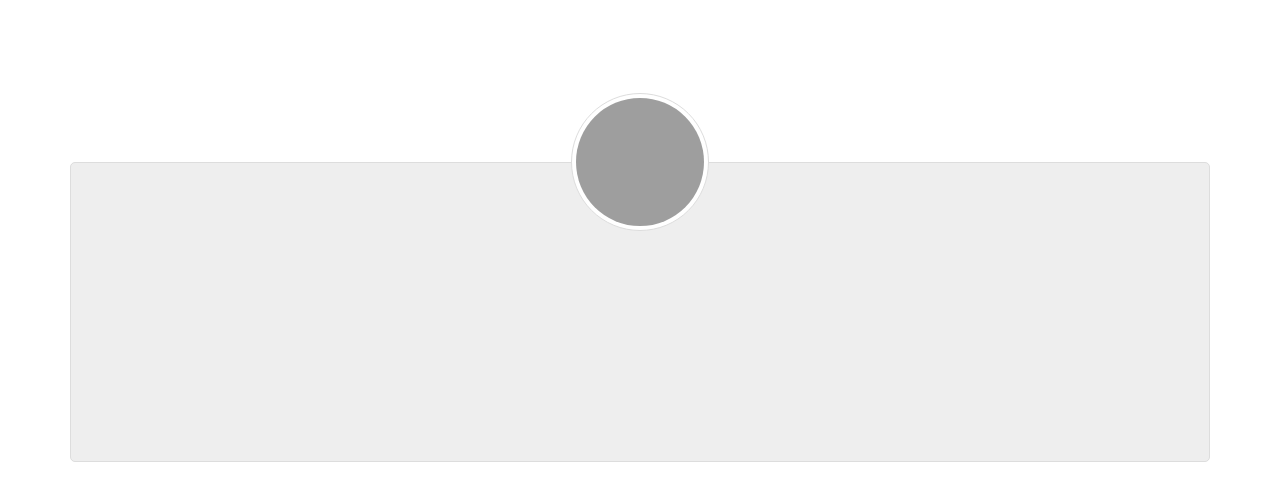
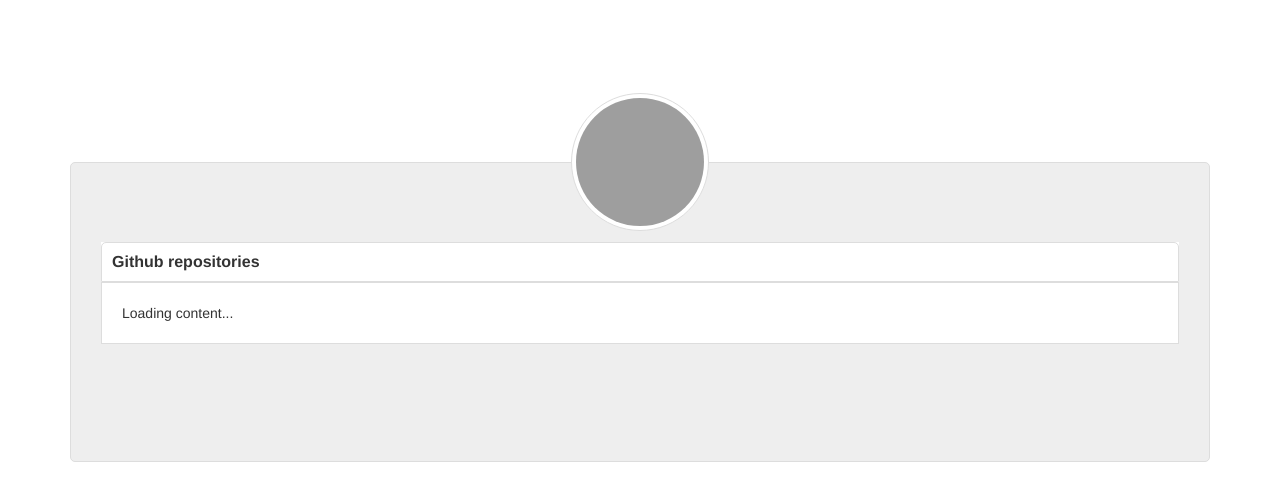
Before and after one commit to guillermobox/guillermobox.github.io, a Jekyll site: the page built from index.html, in a window 1280 px wide. Shown: the top 501 px of the page. Built offline with Jekyll 4.4.1, drawn with Linux system fonts in a browser that asks for light colours; nearby versions of some CDN libraries; grey boxes are pictures that could not be loaded.

Commit message:
Add github repo list

```diff
--- a/_layouts/mainpage.html
+++ b/_layouts/mainpage.html
@@ -3,27 +3,24 @@
 <head>
 <meta charset="utf-8">
 <link rel="stylesheet" href="https://maxcdn.bootstrapcdn.com/bootstrap/3.3.2/css/bootstrap.min.css">
+<link rel="stylesheet" href="base.css">
+<script type="text/javascript" src="https://cdnjs.cloudflare.com/ajax/libs/mustache.js/0.8.1/mustache.min.js"></script>
 <script type="text/javascript" src="https://code.jquery.com/jquery-2.1.3.min.js"></script>
-	<script type="text/javascript" src="https://cdnjs.cloudflare.com/ajax/libs/mustache.js/0.8.1/mustache.js"></script>
-    <style>
-    .thumb-header {
-		height: 69px;
-		margin-top: 162px;
-    }
-	.subcontent {
-		background-color: #eee;
-		min-height: 300px;
-		border: 1px solid #ddd;
-		padding: 10px;
-		padding-top: 79px;
-		border-radius: 5px;
-	}
-    .gravatar {
-		position: relative;
-		left: -50%;
-		top: -69px;
-    }
-    </style>
+<script type="text/javascript" src="script.js"> </script>
+
+<script type="text/html" id="template-github">
+<ul class="github_repolist">
+	[[#repos]]
+	<li class="github_repo">
+		<a class="github_link" href="[[html_url]]">[[name]]</a>
+		[[description]]
+		<div style="float:right">
+			<a href="[[clone_url]]">http</a> or <a href="[[ssh_url]]">ssh</a> clone
+		</div>
+	</li>
+	[[/repos]]
+</ul>
+</script>
 <title>guillermobox.github.io</title>
 </head>
 <body>
--- /dev/null
+++ b/base.css
@@ -0,0 +1,49 @@
+.thumb-header {
+    height: 69px;
+    margin-top: 162px;
+}
+.subcontent {
+    background-color: #eee;
+    min-height: 300px;
+    border: 1px solid #ddd;
+    padding: 10px;
+    padding-top: 79px;
+    border-radius: 5px;
+}
+.gravatar {
+    position: relative;
+    left: -50%;
+    top: -69px;
+}
+
+#github {
+    margin:0px 20px 0px 20px;
+    background-color: white;
+}
+
+#github h3 {
+    cursor: pointer;
+    font-size: medium;
+    font-weight: bold;
+    background-color: #fff;
+    border-radius: 5px 5px 0px 0px;
+    border:1px solid #ddd;
+    margin: 0px;
+    padding: 10px;
+}
+
+ul.github_repolist {
+    border:1px solid #ddd;
+    padding:0px;
+}
+
+li.github_repo {
+    background-color: white;
+    list-style: none;
+    padding: 5px 10px 5px 10px;
+    border-bottom: 1px solid #ddd;
+}
+
+a.github_link {
+    font-weight: bold;
+}
--- a/index.html
+++ b/index.html
@@ -2,29 +2,11 @@
 layout: mainpage
 ---
 
-<div id="git-repos">
-
+<div id="github">
+	<h3 id="github-title">Github repositories</h3>
+	<div id="git-repos">
+		<div style="padding:20px;border:1px solid #ddd;">
+		Loading content...
+		</div>
+	</div>
 </div>
-<script>
-
-function callme(data, status, xhr){
-	var i;
-	window.data = data;
-	for (i = 0; i < data.length; i++) {
-		var elem = data[i];
-		console.log(Mustache.render("<div>{{url}}</div>", data[i]));
-	};
-};
-
-$(document).ready( function () {
-$.ajax({
-		dataType: "json",
-		url: "https://api.github.com/users/guillermobox/repos",
-		headers: {
-			Accept: "application/vnd.github.v3+json",
-		},
-		success: callme,
-});
-});
-
-</script>
--- /dev/null
+++ b/script.js
@@ -0,0 +1,18 @@
+function callme(data, status, xhr){
+  var div = $("#git-repos");
+  var template = $("#template-github").html();
+  $("#git-repos").html(
+     Mustache.render(template, {"repos":data}));
+};
+
+$(document).ready( function () {
+  Mustache.tags = ["[[", "]]"];
+  $.ajax({
+    dataType: "json",
+    url: "https://api.github.com/users/guillermobox/repos",
+    headers: {
+      Accept: "application/vnd.github.v3+json",
+    },
+    success: callme,
+  });
+});
```
Lines whose indentation alone changed are shown as unchanged.
